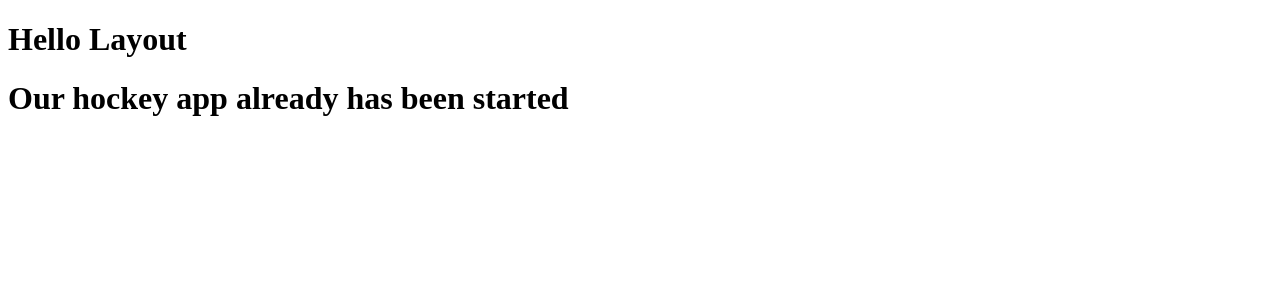
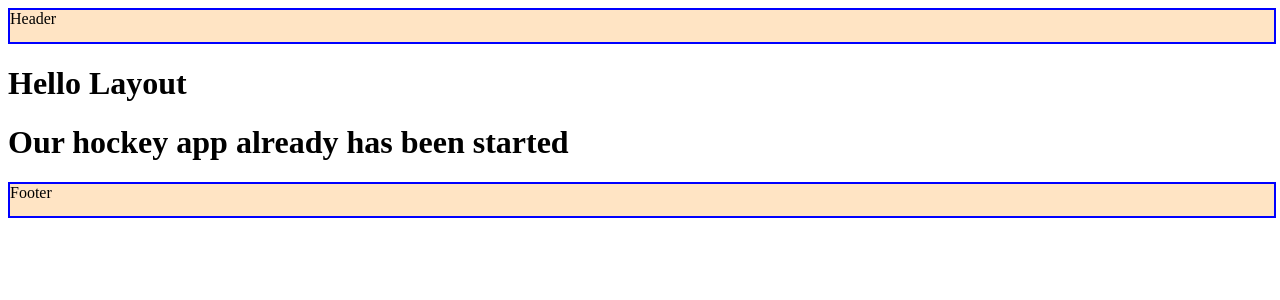
Before and after one commit to Zarikd/hockey_app, a Next.js app: page / in a window 1280 px wide. Shown: the top 300 px of the page. Built offline with nearby package versions, Linux system fonts and the light colour scheme.

Commit message:
Add Footer

```diff
--- a/package.json
+++ b/package.json
@@ -17,6 +17,7 @@
     "next": "^13.4.9",
     "react": "^18.2.0",
     "react-dom": "^18.2.0",
+    "sass": "^1.63.6",
     "typescript": "5.1.6"
   }
 }
--- /dev/null
+++ b/src/components/Footer/Footer.module.scss
@@ -0,0 +1,6 @@
+.footerWrapper {
+    width: 100%;
+    height: 2rem;
+    background: bisque;
+    border: 2px solid blue;
+}
--- /dev/null
+++ b/src/components/Footer/Footer.tsx
@@ -0,0 +1,6 @@
+import { FC } from "react";
+import s from "./Footer.module.scss";
+
+export const Footer = () => {
+  return <div className={s.footerWrapper}>Footer</div>;
+};
--- /dev/null
+++ b/src/components/Footer/index.ts
@@ -0,0 +1 @@
+export * from "./Footer"
--- /dev/null
+++ b/src/components/Header/Header.module.scss
@@ -0,0 +1,6 @@
+.headerWrapper {
+    width: 100%;
+    height: 2rem;
+    background: bisque;
+    border: 2px solid blue;
+}
--- /dev/null
+++ b/src/components/Header/Header.tsx
@@ -0,0 +1,6 @@
+import { FC } from "react";
+import s from "./Header.module.scss";
+
+export const Header = () => {
+  return <div className={s.headerWrapper}>Header</div>;
+};
--- /dev/null
+++ b/src/components/Header/index.ts
@@ -0,0 +1 @@
+export * from "./Header"
--- /dev/null
+++ b/src/components/index.ts
@@ -0,0 +1,2 @@
+export * from "./Header"
+export * from "./Footer"
--- a/src/features/Layout.tsx
+++ b/src/features/Layout/Layout.tsx
@@ -1,3 +1,4 @@
+import { Footer, Header } from "@/src/components";
 import { FC, ReactNode } from "react";
 
 interface LayoutProps {
@@ -7,8 +8,10 @@ interface LayoutProps {
 export const Layout: FC<LayoutProps> = ({ children }) => {
   return (
     <div>
+      <Header />
       <h1>Hello Layout</h1>
       {children}
+      <Footer />
     </div>
   );
 };
--- /dev/null
+++ b/src/features/Layout/index.ts
@@ -0,0 +1 @@
+export * from "./Layout"
```
Also changed, not shown: 1 other file (tests, documents, lock files or other folders).
